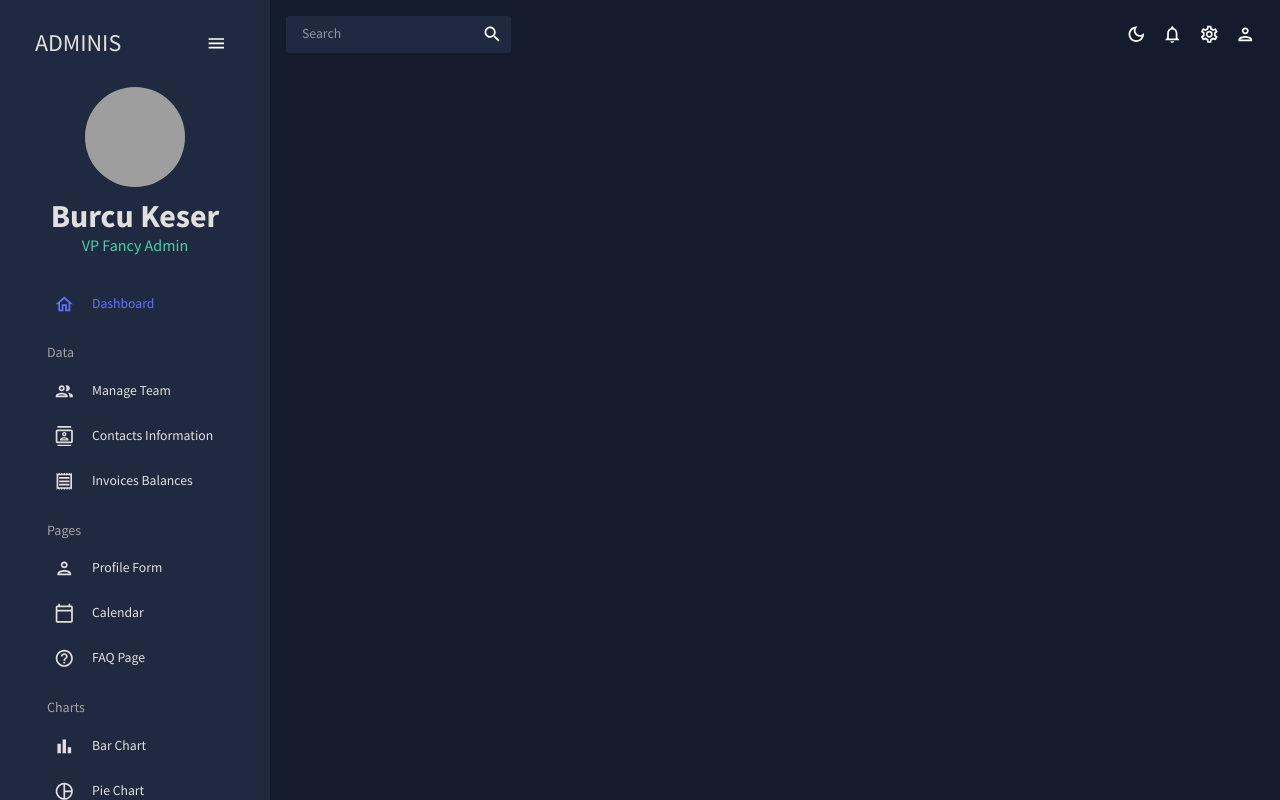
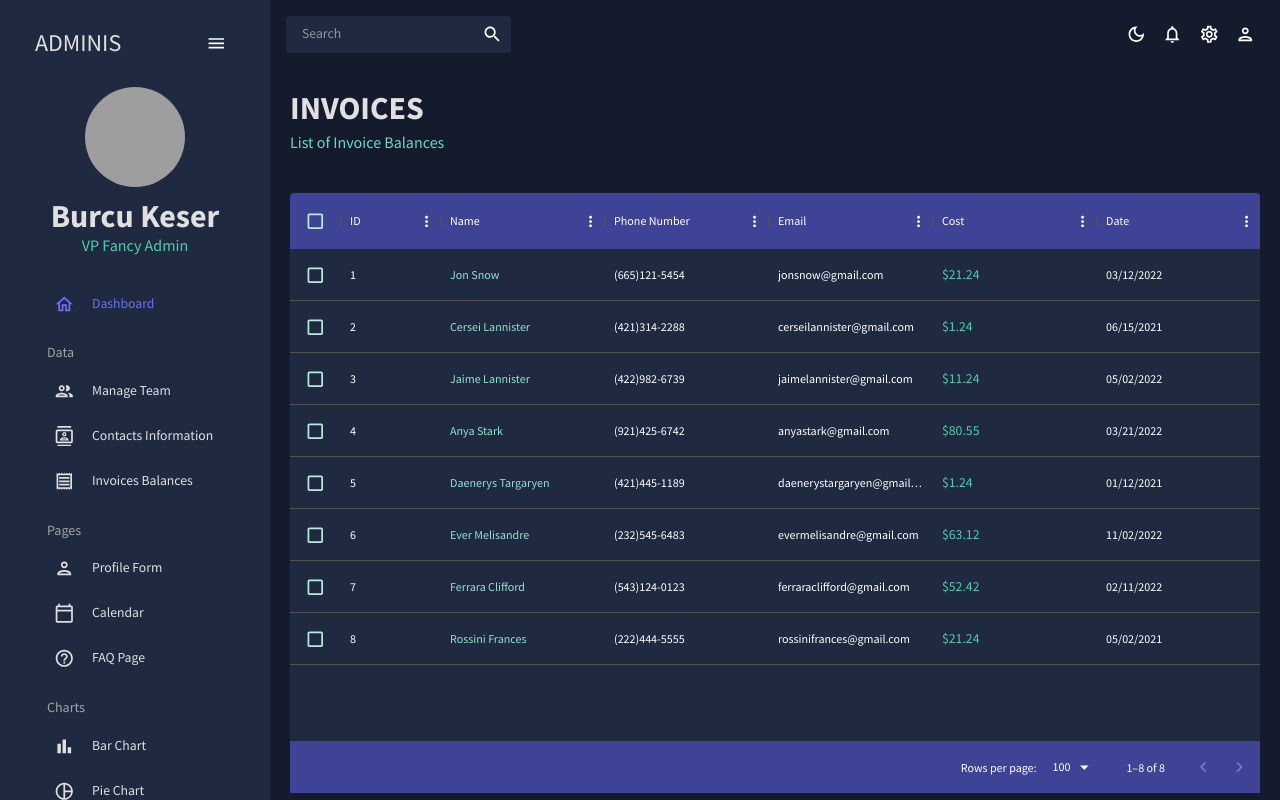
Before and after one commit to burcuukeser/react-admin, a React (Create React App) app: page /invoices in a window 1280 px wide. Built offline with nearby package versions, Linux system fonts and the light colour scheme; grey boxes are pictures that could not be loaded.

Commit message:
invoices added

```diff
--- a/src/App.js
+++ b/src/App.js
@@ -5,7 +5,7 @@ import Topbar from "./scenes/global/Topbar";
 import Sidebarr from "./scenes/global/Sidebar";
 import Dashboard from "./scenes/dashboard";
 import Team from "./scenes/team";
-// import Invoices from "./scenes/invoices";
+import Invoices from "./scenes/invoices";
 import Contacts from "./scenes/contacts";
 // import Bar from "./scenes/bar";
 // import Form from "./scenes/form";
@@ -30,7 +30,7 @@ function App() {
               <Route path="/" element={<Dashboard />} />
               <Route path="/team" element={<Team />} />
               <Route path="/contacts" element={<Contacts />} />
-              {/* <Route path="/invoices" element={<Invoices />} /> */}
+              <Route path="/invoices" element={<Invoices />} />
               {/* <Route path="/form" element={<Form />} /> */}
               {/* <Route path="/bar" element={<Bar />} /> */}
               {/* <Route path="/pie" element={<Pie />} /> */}
--- a/src/scenes/invoices/invoices.jsx
+++ b/src/scenes/invoices/index.jsx
@@ -8,20 +8,12 @@ const Invoices = () => {
   const theme = useTheme();
   const colors = tokens(theme.palette.mode);
   const columns = [
-    { field: "id", headerName: "ID", flex: 0.5 },
-    { field: "registrarId", headerName: "Registrar ID"},
+    { field: "id", headerName: "ID" },
     {
       field: "name",
       headerName: "Name",
       flex: 1,
       cellClassName: "name-column--cell",
-    },
-    {
-      field: "age",
-      headerName: "Age",
-      type: "number",
-      headerAlign: "left",
-      align: "left",
     },
     {
       field: "phone",
@@ -34,25 +26,25 @@ const Invoices = () => {
       flex: 1,
     },
     {
-        field: "address",
-        headerName: "Address",
-        flex: 1,
+      field: "cost",
+      headerName: "Cost",
+      flex: 1,
+      renderCell: (params) => (
+        <Typography color={colors.greenAccent[500]}>
+          ${params.row.cost}
+        </Typography>
+      ),
     },
     {
-        field: "city",
-        headerName: "City",
-        flex: 1,
-    },
-    {
-        field: "zipCode",
-        headerName: "ZipCode",
-        flex: 1,
+      field: "date",
+      headerName: "Date",
+      flex: 1,
     },
   ];
 
   return (
     <Box m="20px">
-      <Header title="CONTACTS" subtitle="List of Contacts for Future Reference" />
+      <Header title="INVOICES" subtitle="List of Invoice Balances" />
       <Box
         m="40px 0 0 0"
         height="75vh"
@@ -80,17 +72,9 @@ const Invoices = () => {
           "& .MuiCheckbox-root": {
             color: `${colors.greenAccent[200]} !important`,
           },
-          "& .MuiDataGrid-toolbarContainer .MuiButton-text": {
-            color: `${colors.grey[100]} !important`,
-          }
         }}
       >
-        <DataGrid
-            checkboxSelection
-            rows={mockDataContacts}
-            columns={columns}
-            components={{ Toolbar: GridToolbar }}
-        />
+        <DataGrid checkboxSelection rows={mockDataInvoices} columns={columns} />
       </Box>
     </Box>
   );
```
